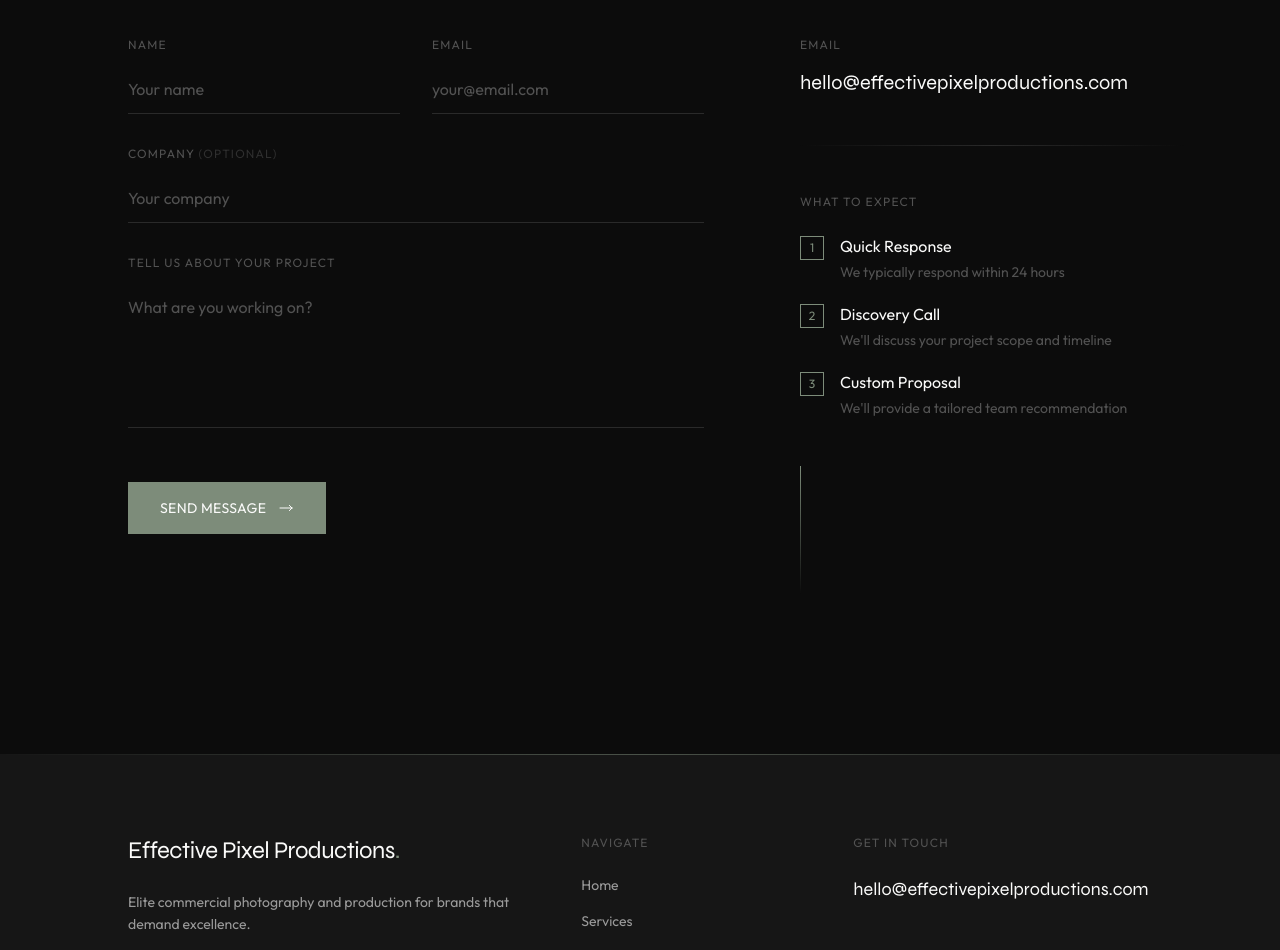
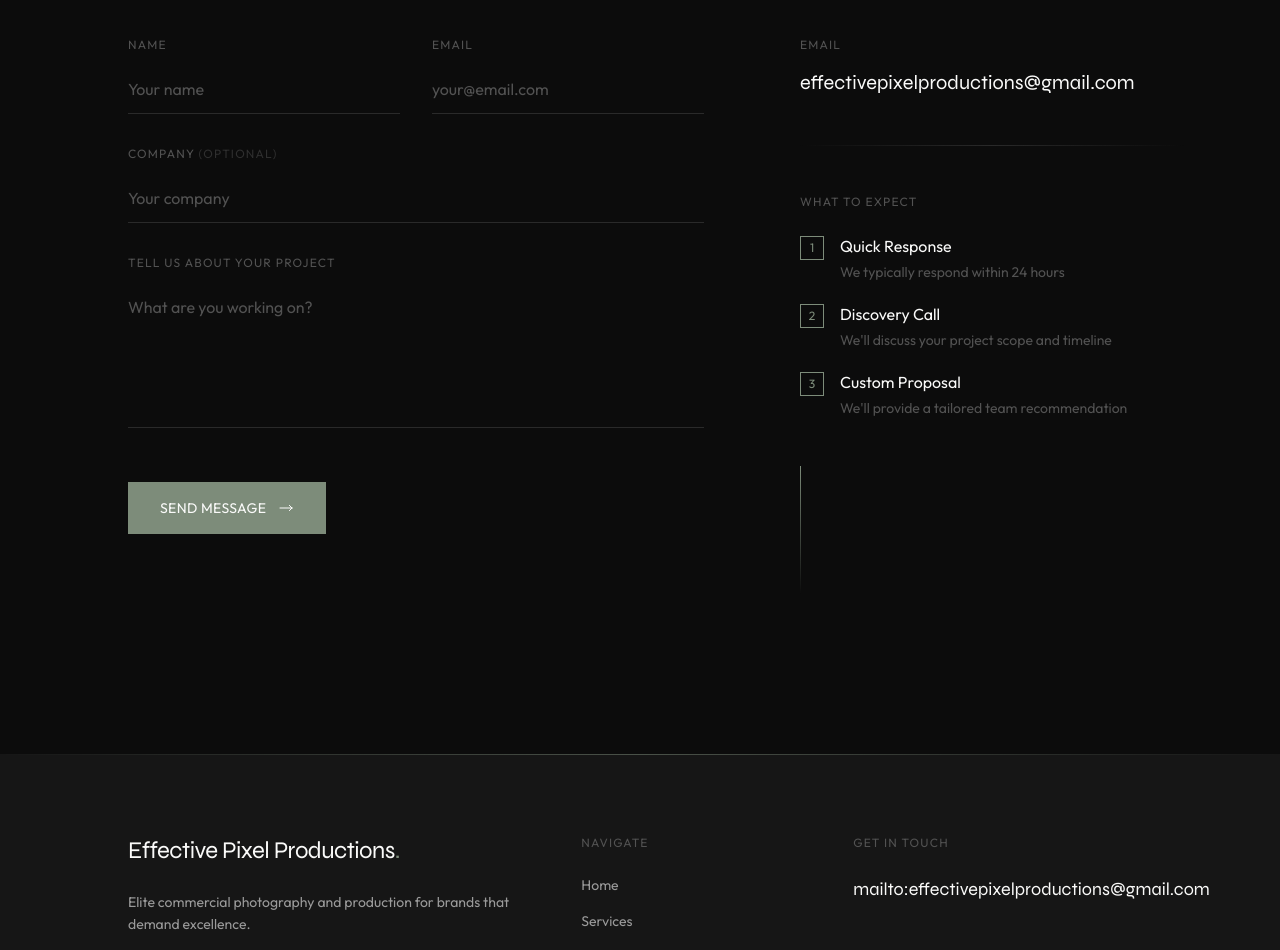
Before and after one commit to XxKegstandxX/effective-pixel-productions, a Next.js app: page /contact in a window 1280 px wide. Shown: the part 585-1535 px from the top of the page. Built offline with nearby package versions, Linux system fonts and the light colour scheme.

Commit message:
Fix contact form

```diff
--- a/src/app/contact/page.tsx
+++ b/src/app/contact/page.tsx
@@ -43,10 +43,10 @@ export default function Contact() {
               <div>
                 <span className="text-xs uppercase tracking-widest text-ep-gray mb-4 block">Email</span>
                 <a
-                  href="mailto:hello@effectivepixelproductions.com"
+                  href="mailto:effectivepixelproductions@gmail.com"
                   className="text-xl text-ep-white hover:text-ep-accent transition-colors font-display"
                 >
-                  hello@effectivepixelproductions.com
+                  effectivepixelproductions@gmail.com
                 </a>
               </div>
 
--- a/src/components/Footer.tsx
+++ b/src/components/Footer.tsx
@@ -33,10 +33,10 @@ export default function Footer() {
           <div className="lg:col-span-4">
             <p className="text-xs uppercase tracking-widest text-ep-gray mb-6">Get in Touch</p>
             <a
-              href="mailto:hello@effectivepixelproductions.com"
+              href="mailto:effectivepixelproductions@gmail.com"
               className="text-ep-white hover:text-ep-accent transition-colors text-lg font-display"
             >
-              hello@effectivepixelproductions.com
+              mailto:effectivepixelproductions@gmail.com
             </a>
           </div>
         </div>
```
